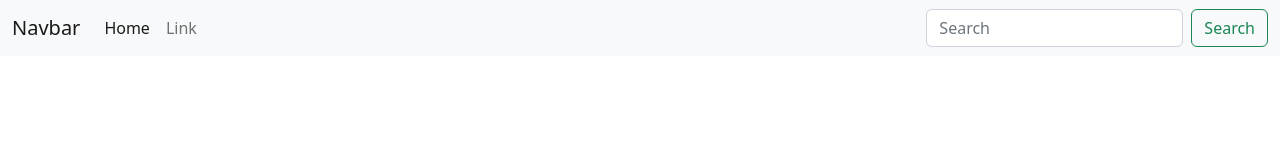
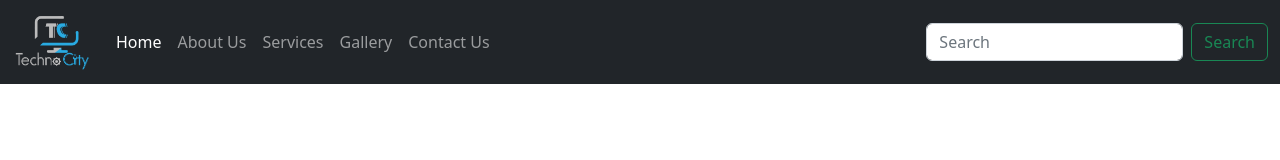
Before and after one commit to shimuliakter/technocity-bd, a plain HTML site: page index.html in a window 1280 px wide. Drawn offline with nearby package versions, Linux system fonts and the light colour scheme.

Commit message:
first-changes

```diff
--- a/index.html
+++ b/index.html
@@ -10,14 +10,16 @@
     <link href="https://cdn.jsdelivr.net/npm/bootstrap@5.2.2/dist/css/bootstrap.min.css" rel="stylesheet" integrity="sha384-Zenh87qX5JnK2Jl0vWa8Ck2rdkQ2Bzep5IDxbcnCeuOxjzrPF/et3URy9Bv1WTRi" crossorigin="anonymous">
 
     <!-- custom css file -->
-    <link type="text/css" rel="stylesheet" href="/css/style.css">
+    <link type="text/css" rel="stylesheet" href="css/style.css">
 
 </head>
 <body>
     <!-- navbar -->
-    <nav class="navbar navbar-expand-lg bg-light">
+    <nav class="navbar navbar-expand-lg navbar navbar-dark bg-dark">
         <div class="container-fluid">
-          <a class="navbar-brand" href="#">Navbar</a>
+          <a class="navbar-brand" href="#">
+            <img src="images/Techno-City-logo.png" width="80px" alt="">
+          </a>
           <button class="navbar-toggler" type="button" data-bs-toggle="collapse" data-bs-target="#navbarSupportedContent" aria-controls="navbarSupportedContent" aria-expanded="false" aria-label="Toggle navigation">
             <span class="navbar-toggler-icon"></span>
           </button>
@@ -27,7 +29,16 @@
                 <a class="nav-link active" aria-current="page" href="#">Home</a>
               </li>
               <li class="nav-item">
-                <a class="nav-link" href="#">Link</a>
+                <a class="nav-link" href="#">About Us</a>
+              </li>
+              <li class="nav-item">
+                <a class="nav-link" href="#">Services</a>
+              </li>
+              <li class="nav-item">
+                <a class="nav-link" href="#">Gallery</a>
+              </li>
+              <li class="nav-item">
+                <a class="nav-link" href="#">Contact Us</a>
               </li>
             </ul>
             <form class="d-flex" role="search">
```
Also changed, not shown: images/Techno-City-logo.png (added).
